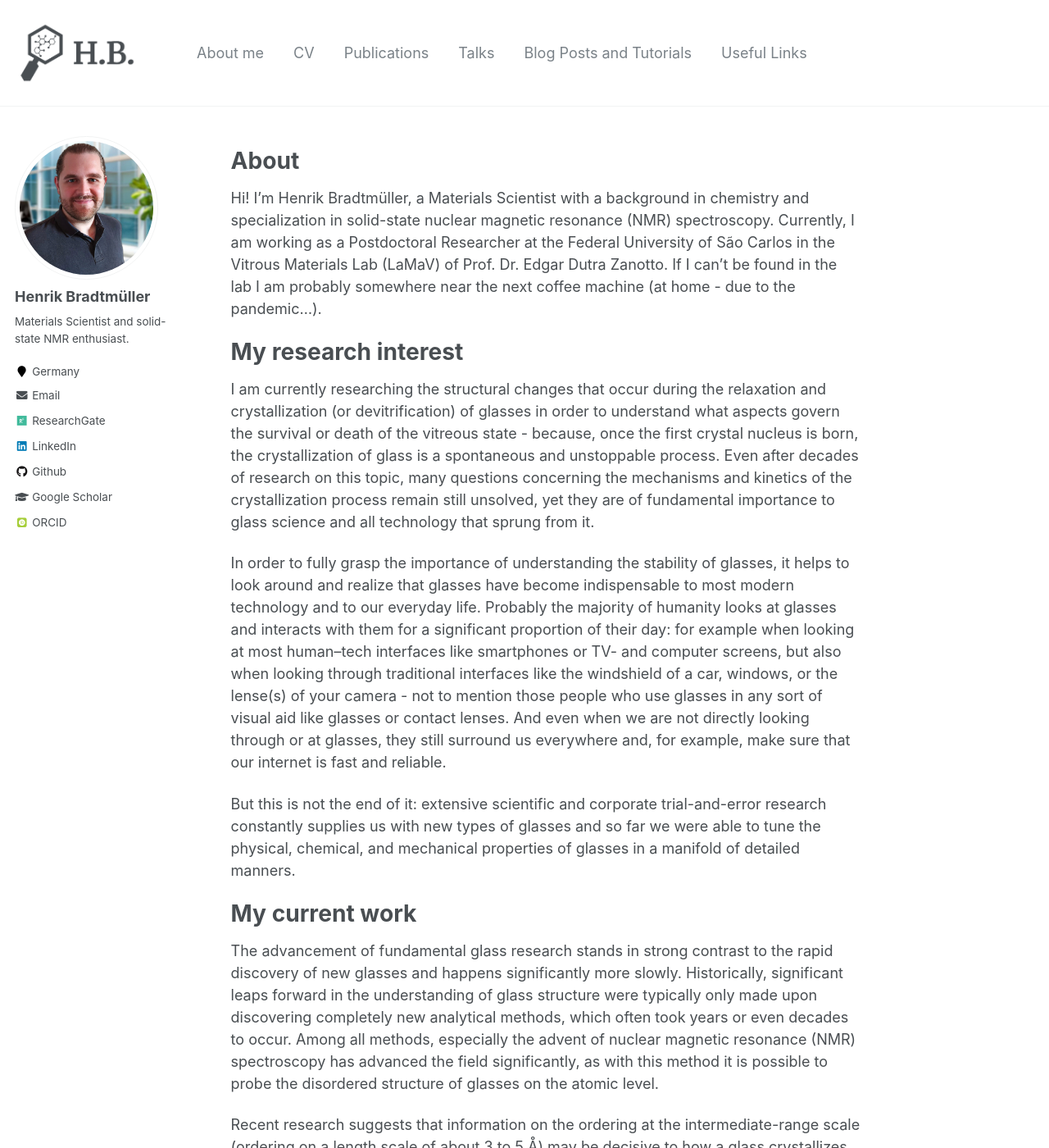
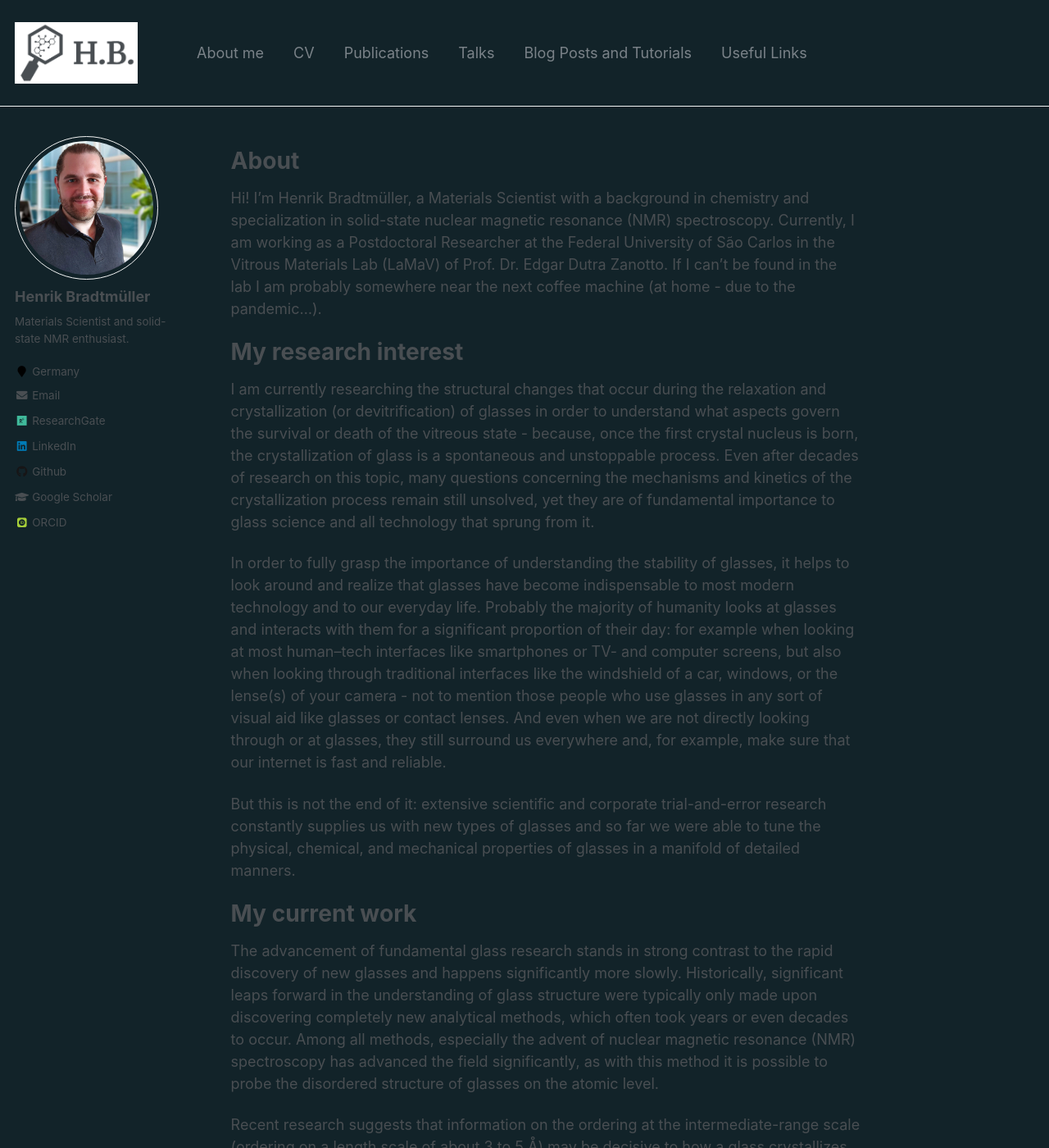
Before and after one commit to hbrmn/hbrmn.github.io, a Jekyll site: the page built from _pages/about.md, in a window 1280 px wide and 1400 px high. Shown: the whole window at 82% size. Built offline with Jekyll 4.4.1, drawn with Linux system fonts in a browser that asks for light colours; some web fonts are replaced.

Commit message:
Update _variables.scss

```diff
--- a/_sass/_variables.scss
+++ b/_sass/_variables.scss
@@ -53,8 +53,8 @@ $darker-gray                : mix(#000, $gray, 60%);
 $light-gray                 : mix(#fff, $gray, 50%);
 $lighter-gray               : mix(#fff, $gray, 90%);
 
-$body-color                 : #fff;
-$background-color           : #fff;
+$body-color                 : #182e37;
+$background-color           : #122329;
 $code-background-color      : #fafafa;
 $code-background-color-dark : $light-gray;
 $text-color                 : $dark-gray;
```
